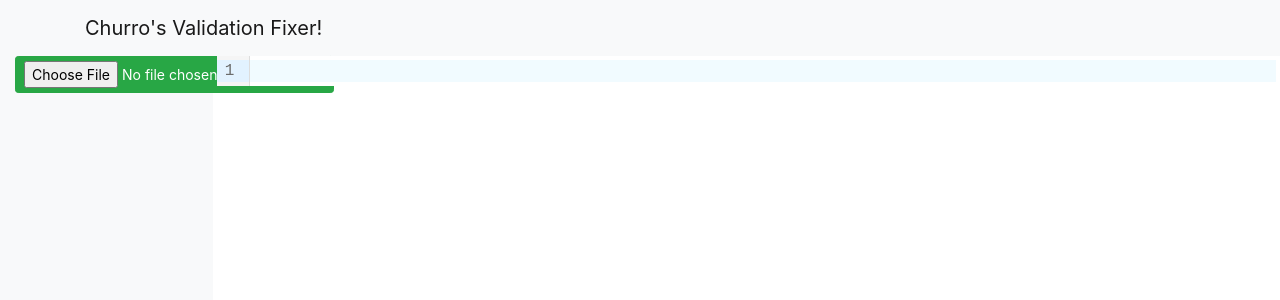
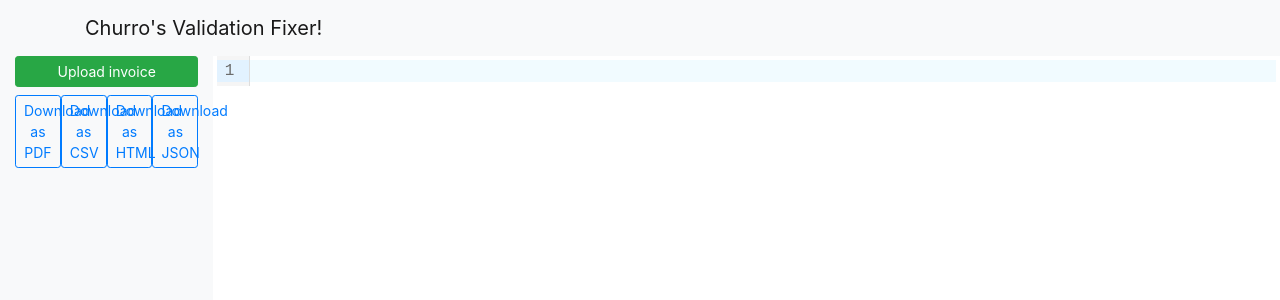
Before and after one commit to jeremytraini/churroflow, a React (Create React App) app: page / in a window 1280 px wide. Shown: the top 300 px of the page. Built offline with nearby package versions, Linux system fonts and the light colour scheme.

Commit message:
Styling invoice upload + buttons for downloading report

```diff
--- a/src/components/ImageUpload.js
+++ b/src/components/ImageUpload.js
@@ -57,10 +57,18 @@ const ImageUpload = () => {
   return (
     <>
       <div className="row h-100">
-        <div className="col-md-5 col-lg-2 d-md-block bg-light sidebar collapse">
-          <label className="btn btn-success btn-sm">
-            <input type="file" accept=".xml" onChange={upload} />
-          </label>
+        <div className="col-md-5 col-lg-2 d-md-block bg-light sidebar collapse text-center">
+          <label className="btn btn-success btn-sm d-block" for="file-upload">Upload invoice</label>
+          <input id="file-upload" className="d-none" type="file" accept=".xml" onChange={upload} />
+
+          {!invoiceChanged && (
+            <>
+              <button className="btn btn-outline-primary btn-sm w-25">Download as PDF</button>
+              <button className="btn btn-outline-primary btn-sm w-25">Download as CSV</button>
+              <button className="btn btn-outline-primary btn-sm w-25">Download as HTML</button>
+              <button className="btn btn-outline-primary btn-sm w-25">Download as JSON</button>
+            </>
+          )}
 
           {/* {true && (
             <div className="progress my-3">
```
